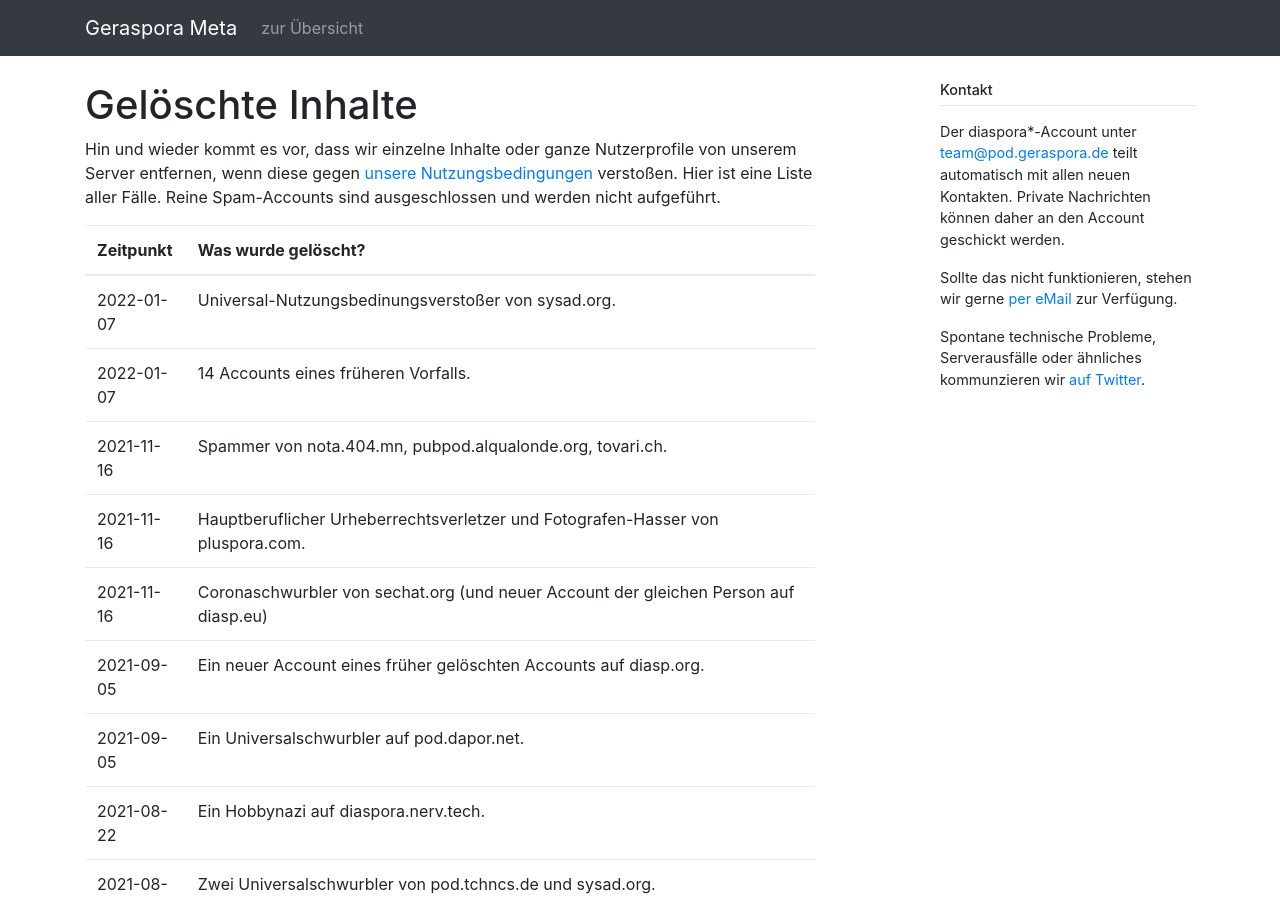
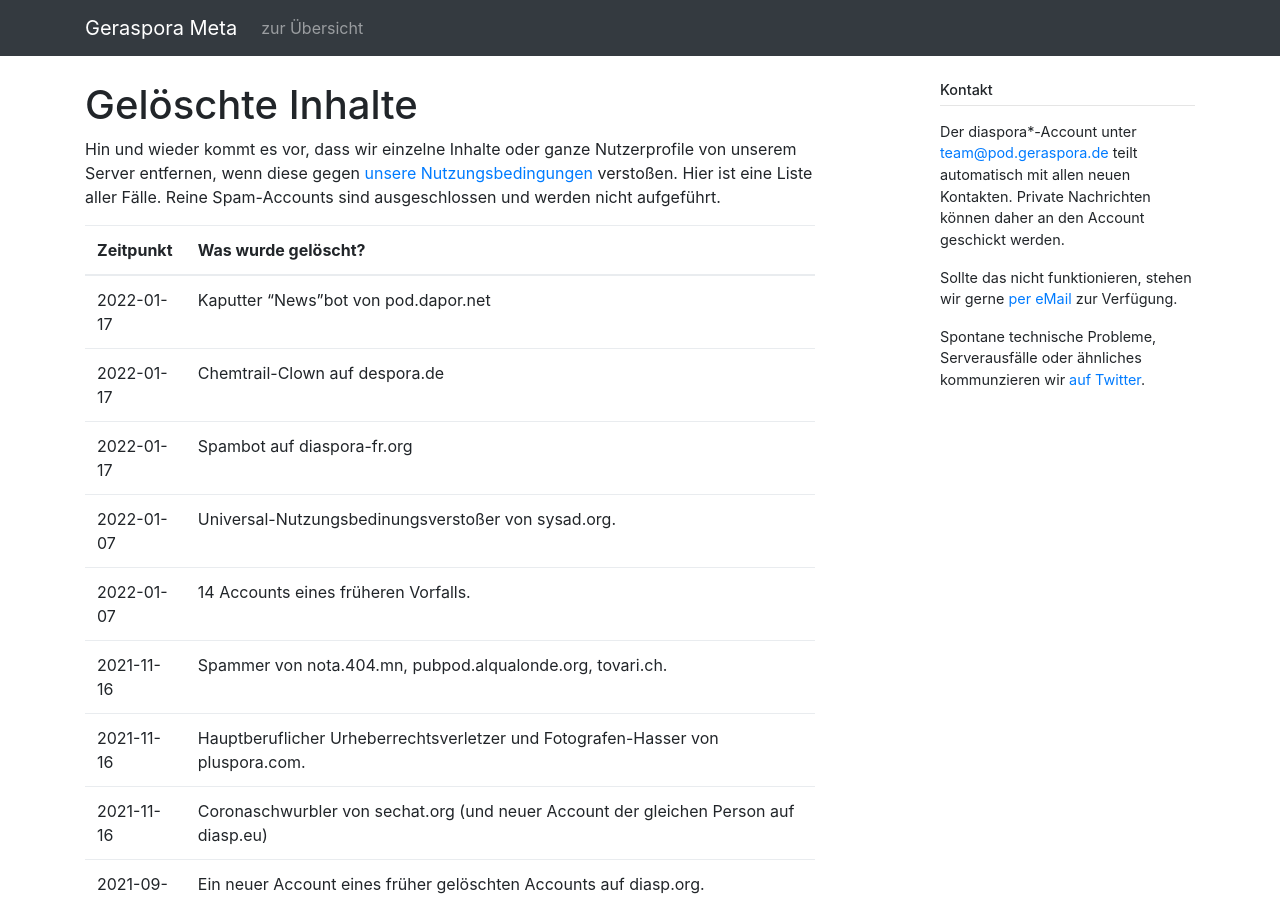
Before and after one commit to geraspora/meta, a Jekyll site: the page built from pod/deleted_contents.md, in a window 1280 px wide and 900 px high. Built offline with Jekyll 4.4.1, drawn with Linux system fonts in a browser that asks for light colours.

Commit message:
+ deletions

```diff
--- a/pod/deleted_contents.md
+++ b/pod/deleted_contents.md
@@ -8,6 +8,9 @@ Hin und wieder kommt es vor, dass wir einzelne Inhalte oder ganze Nutzerprofile
 
 | Zeitpunkt  | Was wurde gelöscht?                                                                                                                                                                                                                                                                                                                                                                                                                                                                                                                                                                                                                                                                                                                                                                                                                                                                                                                                                       |
 | ---------- | ------------------------------------------------------------------------------------------------------------------------------------------------------------------------------------------------------------------------------------------------------------------------------------------------------------------------------------------------------------------------------------------------------------------------------------------------------------------------------------------------------------------------------------------------------------------------------------------------------------------------------------------------------------------------------------------------------------------------------------------------------------------------------------------------------------------------------------------------------------------------------------------------------------------------------------------------------------------------- |
+| 2022-01-17 | Kaputter "News"bot von pod.dapor.net                                                                                                                                                                                                                                                                                                                                                                                                                                                                                                                                                                                                                                                                                                                                                                                                                                                                                                                                      |
+| 2022-01-17 | Chemtrail-Clown auf despora.de                                                                                                                                                                                                                                                                                                                                                                                                                                                                                                                                                                                                                                                                                                                                                                                                                                                                                                                                            |
+| 2022-01-17 | Spambot auf diaspora-fr.org                                                                                                                                                                                                                                                                                                                                                                                                                                                                                                                                                                                                                                                                                                                                                                                                                                                                                                                                               |
 | 2022-01-07 | Universal-Nutzungsbedinungsverstoßer von sysad.org.                                                                                                                                                                                                                                                                                                                                                                                                                                                                                                                                                                                                                                                                                                                                                                                                                                                                                                                       |
 | 2022-01-07 | 14 Accounts eines früheren Vorfalls.                                                                                                                                                                                                                                                                                                                                                                                                                                                                                                                                                                                                                                                                                                                                                                                                                                                                                                                                      |
 | 2021-11-16 | Spammer von nota.404.mn, pubpod.alqualonde.org, tovari.ch.                                                                                                                                                                                                                                                                                                                                                                                                                                                                                                                                                                                                                                                                                                                                                                                                                                                                                                                |
```
